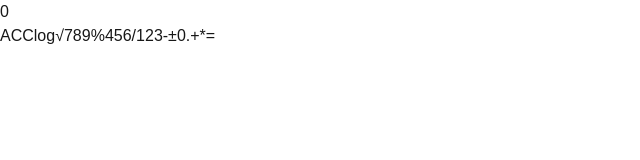
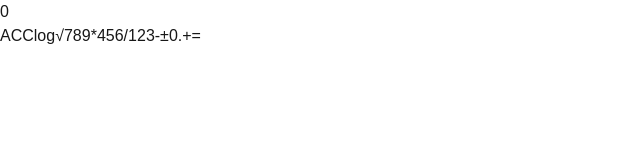
Before and after one commit to er-lo/CS-4273-Bonus-Calc-Project, a Next.js app: page / in a window 1280 px wide. Shown: the top 160 px of the page, without its empty margins (0-640 px from the left). Built offline with nearby package versions, Linux system fonts and the light colour scheme.

Commit message:
fixing order of calc buttons

```diff
--- a/src/app/page.tsx
+++ b/src/app/page.tsx
@@ -2,7 +2,7 @@
 import { useState } from "react";
 
 export default function Home() {
-  const calcButtons = ["AC", "C", "log", "√", "7", "8", "9", "%", "4", "5", "6", "/", "1", "2", "3", "-", "±", "0", ".", "+", "*"];
+  const calcButtons = ["AC", "C", "log", "√", "7", "8", "9", "*", "4", "5", "6", "/", "1", "2", "3", "-", "±", "0", ".", "+"];
 
   const [calculatorInput, setCalculatorInput] = useState("");
 
```
